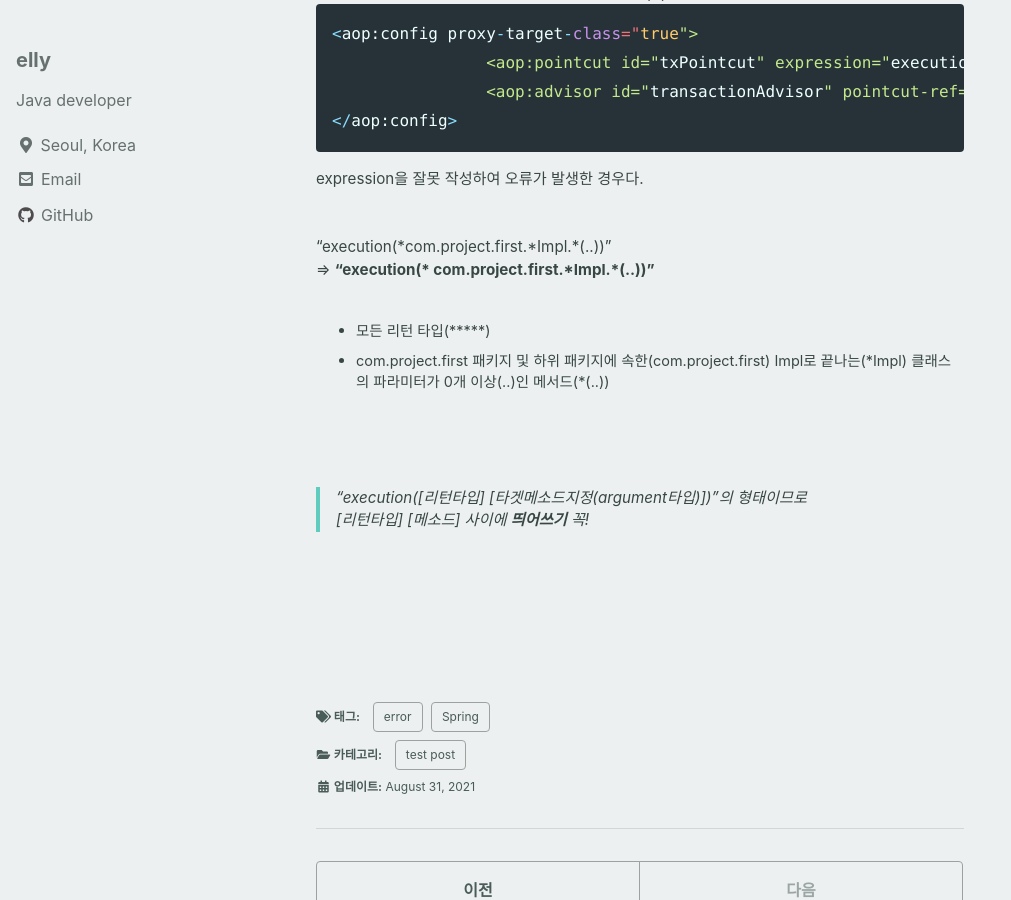
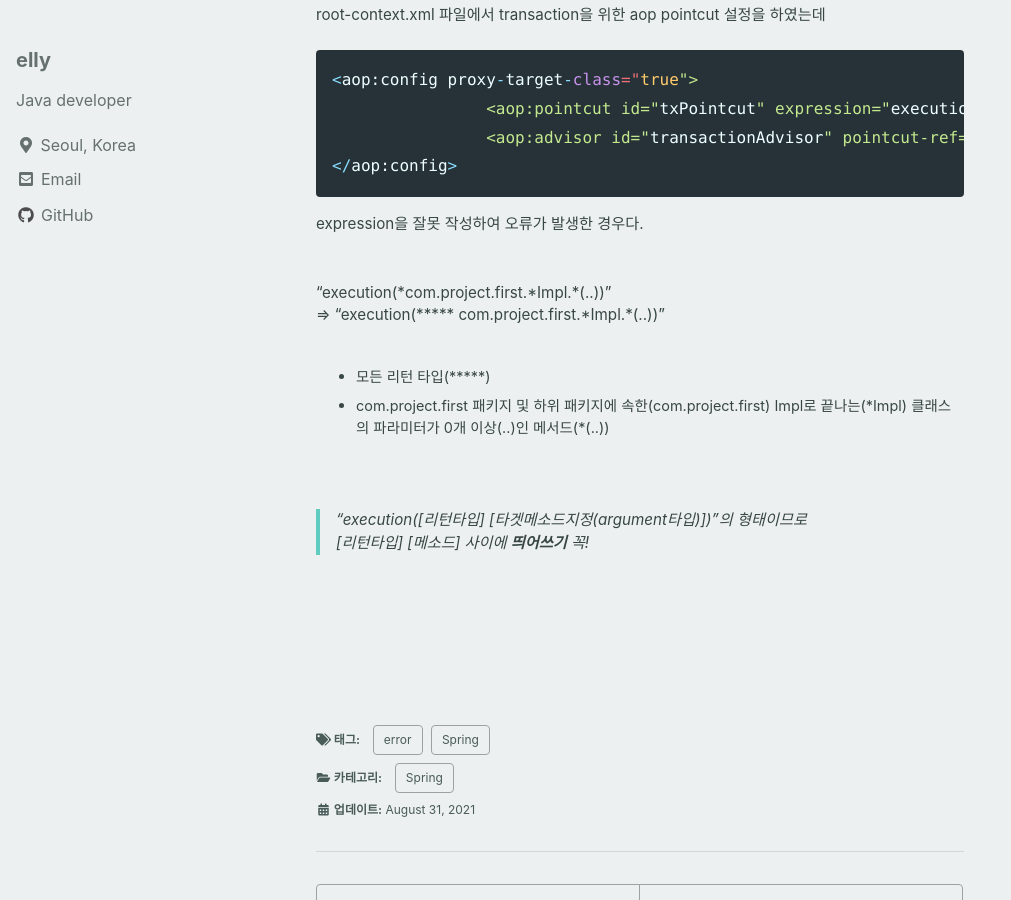
Before and after one commit to ellylee617/ellylee617.github.io, a Jekyll site: the page built from _posts/2021-08-31-spring-error1.md, in a window 1280 px wide and 900 px high, scrolled down 480 px. Shown: the whole window, without its empty margins (0-1011 px from the left). Built offline with Jekyll 4.4.1, drawn with Linux system fonts in a browser that asks for light colours; cached includes are drawn as plain includes; comment, search, counter and statistics services are not loaded.

Commit message:
21.08.31 스프링 오류 정리

````diff
--- a/_posts/2020-08-31-spring-error1.md
+++ b/_posts/2021-08-31-spring-error1.md
@@ -9,7 +9,7 @@ lastmod: 2021-08-31
 author_profile: true
 
 categories:
-  - test post
+  - Spring
 
 tags:
     - Spring
@@ -21,7 +21,7 @@ tags:
 
 ### AOP 설정 관련 오류
 
-<br>
+<br><br>
 
 
 ```java
@@ -30,10 +30,11 @@ execution(*com.project.first..*Impl.*(..)))
                                       ^
 ```
 
-
 <br><br>
 root-context.xml 파일에서 transaction을 위한 aop pointcut 설정을 하였는데
+
 <br>
+
 
 ```java
 <aop:config proxy-target-class="true">
@@ -44,11 +45,10 @@ root-context.xml 파일에서 transaction을 위한 aop pointcut 설정을 하
 
 expression을 잘못 작성하여 오류가 발생한 경우다.
 
-
 <br><br>
 "execution(\*com.project.first.\*Impl.*(..))"
 
-⇒ **"execution(* com.project.first.\*Impl.\*(..))"**
+⇒ "execution(***** com.project.first.\*Impl.\*(..))"
 
 <br>
 
@@ -56,7 +56,7 @@ expression을 잘못 작성하여 오류가 발생한 경우다.
 
 - com.project.first 패키지 및 하위 패키지에 속한(com.project.first) Impl로 끝나는(\*Impl) 클래스의 파라미터가 0개 이상(..)인 메서드(*(..))
 
-<br><br>
+<br>
 
 >"execution([리턴타입] [타겟메소드지정(argument타입)])"의 형태이므로
 >
````
Also changed, not shown: _posts/2021-08-31-spring-error2.md (added, +65 -0 lines).
